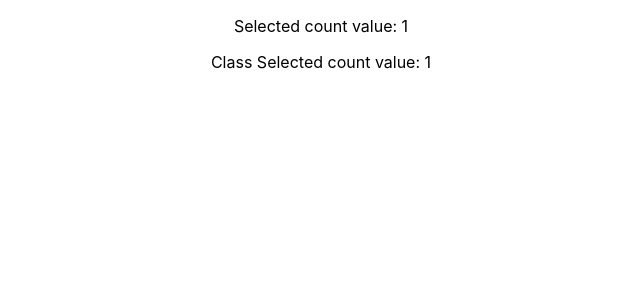
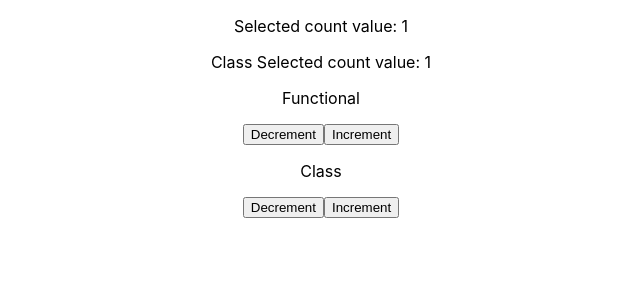
Before and after one commit to fcristaldo-altimetrik/reactjs-hooks-fundamentals, a React (Create React App) app: page / in a window 1280 px wide. Shown: the top 300 px of the page, without its empty margins (319-959 px from the left). Built offline with nearby package versions, Linux system fonts and the light colour scheme.

Commit message:
usedispatch

```diff
--- a/src/App.js
+++ b/src/App.js
@@ -7,6 +7,8 @@ import reducers from "./reducers";
 //Components
 import { Counter } from "./components/Counter";
 import ClassCounter from "./components/ClassCounter";
+import { Buttons } from "./components/Buttons";
+import ClassButtons from "./components/ClassButtons";
 
 const store = createStore(reducers, {});
 
@@ -16,6 +18,8 @@ function App() {
       <div className="App">
         <Counter />
         <ClassCounter />
+        <Buttons />
+        <ClassButtons />
       </div>
     </Provider>
   );
--- /dev/null
+++ b/src/components/Buttons.js
@@ -0,0 +1,21 @@
+import React from "react";
+import { useDispatch } from "react-redux";
+
+export const Buttons = () => {
+  const dispatch = useDispatch();
+  const onIncrement = () => {
+    dispatch({ type: "increment" });
+  };
+  const onDecrement = () => {
+    dispatch({ type: "decrement" });
+  };
+  return (
+    <>
+      <p>Functional</p>
+      <div style={{ display: "flex", justifyContent: "center" }}>
+        <button onClick={onDecrement}>Decrement</button>
+        <button onClick={onIncrement}>Increment</button>
+      </div>
+    </>
+  );
+};
--- /dev/null
+++ b/src/components/ClassButtons.js
@@ -0,0 +1,31 @@
+import React from "react";
+import { connect } from "react-redux";
+
+class ClassButtons extends React.Component {
+  onIncrement = () => {
+    this.props.increment();
+  };
+  onDecrement = () => {
+    this.props.decrement();
+  };
+  render() {
+    return (
+      <>
+        <p>Class</p>
+        <div style={{ display: "flex", justifyContent: "center" }}>
+          <button onClick={this.onDecrement}>Decrement</button>
+          <button onClick={this.onIncrement}>Increment</button>
+        </div>
+      </>
+    );
+  }
+}
+
+const mapDispatchToProps = (dispatch) => {
+  return {
+    increment: () => dispatch({ type: "increment" }),
+    decrement: () => dispatch({ type: "decrement" }),
+    dispatch,
+  };
+};
+export default connect(null, mapDispatchToProps)(ClassButtons);
--- a/src/reducers.js
+++ b/src/reducers.js
@@ -3,9 +3,9 @@ import { combineReducers } from "redux";
 export const counter = (state, action) => {
   switch (action.type) {
     case "increment":
-      return state.count + 1;
+      return state + 1;
     case "decrement":
-      return state.count - 1;
+      return state - 1;
     default:
       return 1;
   }
```
